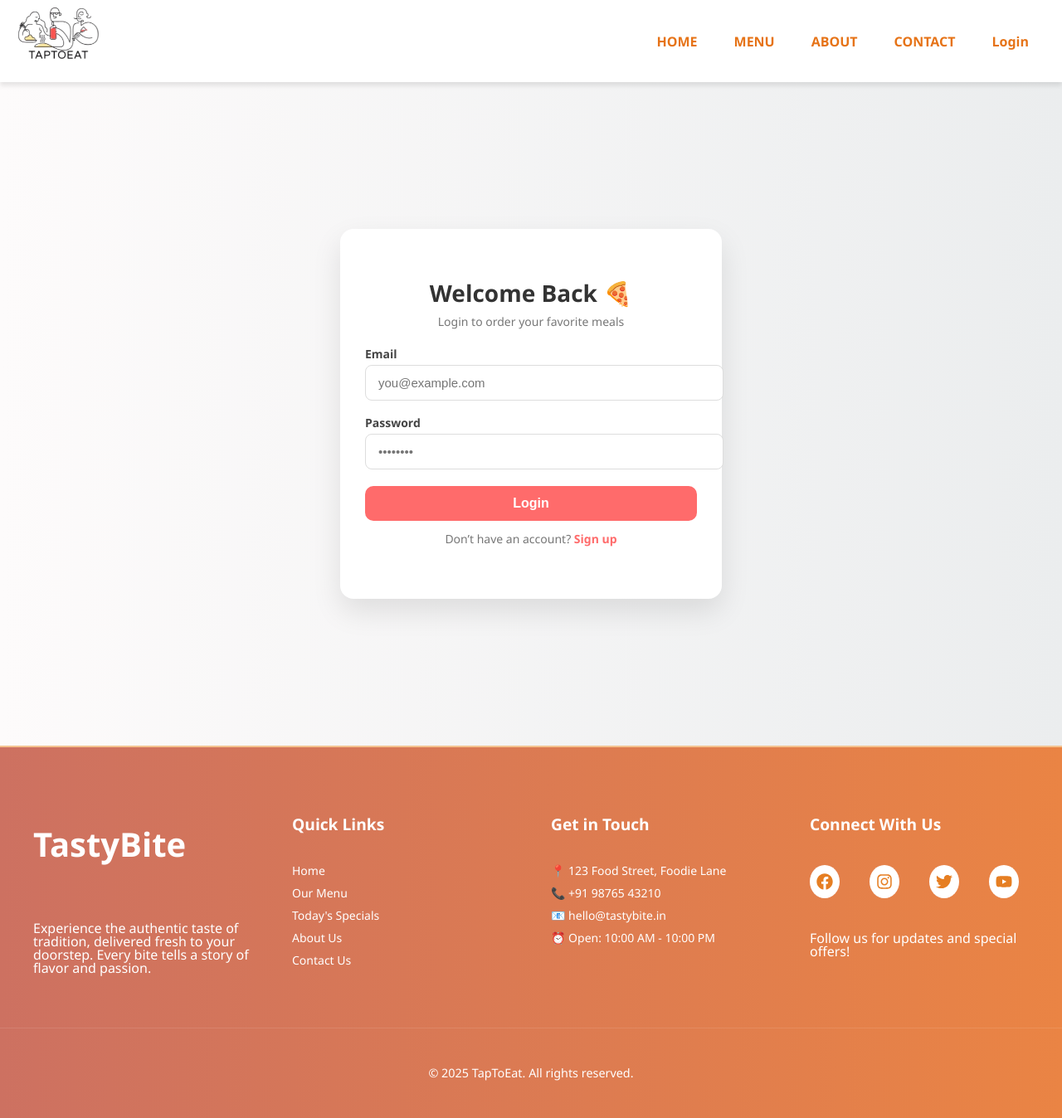
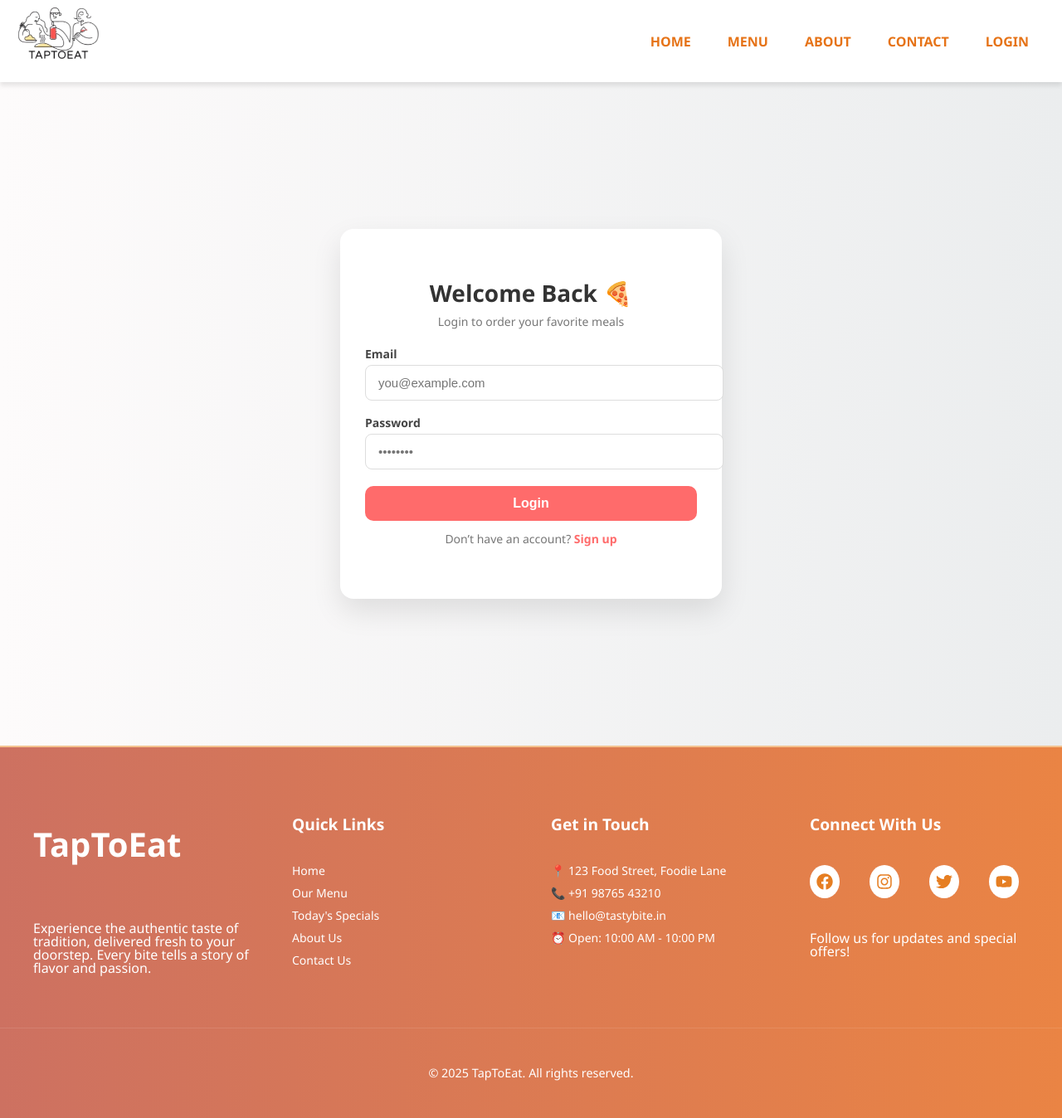
Before and after one commit to sukhpreetkaur056/food-ordering, a React (Vite) app: page /login in a window 1280 px wide. Shown: the whole page at 83% size. Built offline with nearby package versions, Linux system fonts and the light colour scheme.

Commit message:
add link

```diff
--- a/src/components/Footer.jsx
+++ b/src/components/Footer.jsx
@@ -7,7 +7,7 @@ const Footer = () => {
       <div className="footer-container">
         {/* Brand */}
         <div className="footer-section">
-          <h2 className="footer-logo" style={{color:"white"}}>TastyBite</h2>
+          <h2 className="footer-logo" style={{color:"white"}}>TapToEat</h2>
           <p>Experience the authentic taste of tradition, delivered fresh to your doorstep. Every bite tells a story of flavor and passion.</p>
         </div>
 
--- a/src/components/Navbar.jsx
+++ b/src/components/Navbar.jsx
@@ -11,7 +11,7 @@ function Navbar() {
                        <Link to={'/'}>HOME</Link>
                     </li>
                     <li>
-                        <Link to={'/menu'}>MENU</Link>
+                        <Link to={'https://food-delivery-mu-five.vercel.app/'}>MENU</Link>
                     </li>
                     <li>
                          <Link to={'/about'}>ABOUT</Link>
@@ -20,7 +20,7 @@ function Navbar() {
                      <Link to={'/contact'}>CONTACT</Link>
                     </li>
                     <li>
-                        <Link to={'/login'}>Login</Link>
+                        <Link to={'/login'}>LOGIN</Link>
                     </li>
                 </ul>
             </nav>
```
